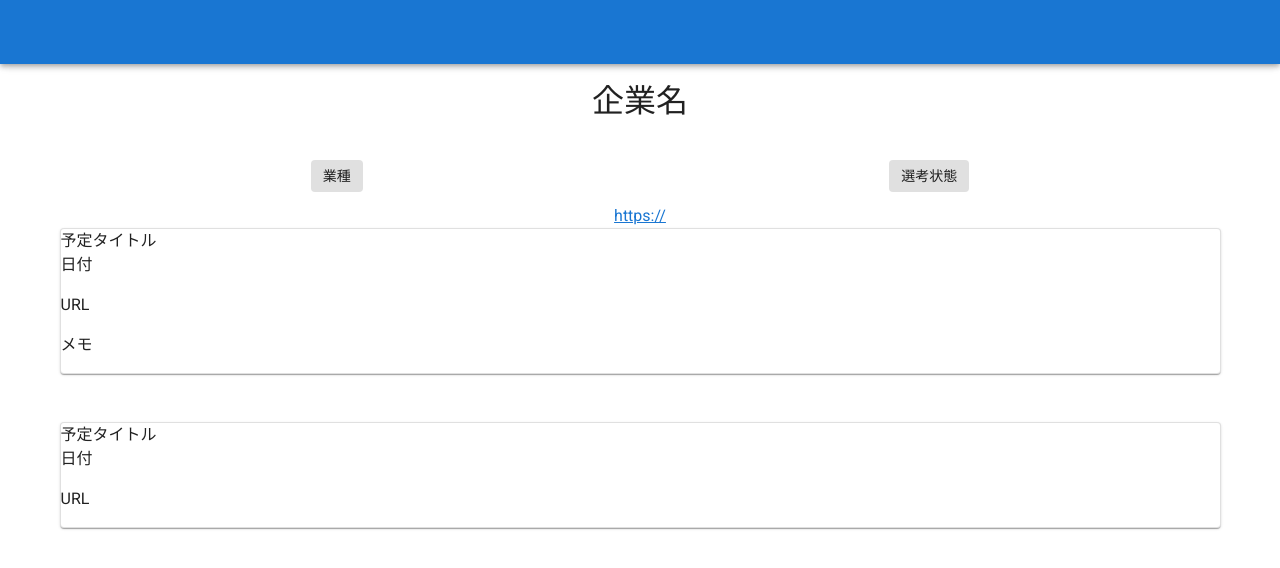
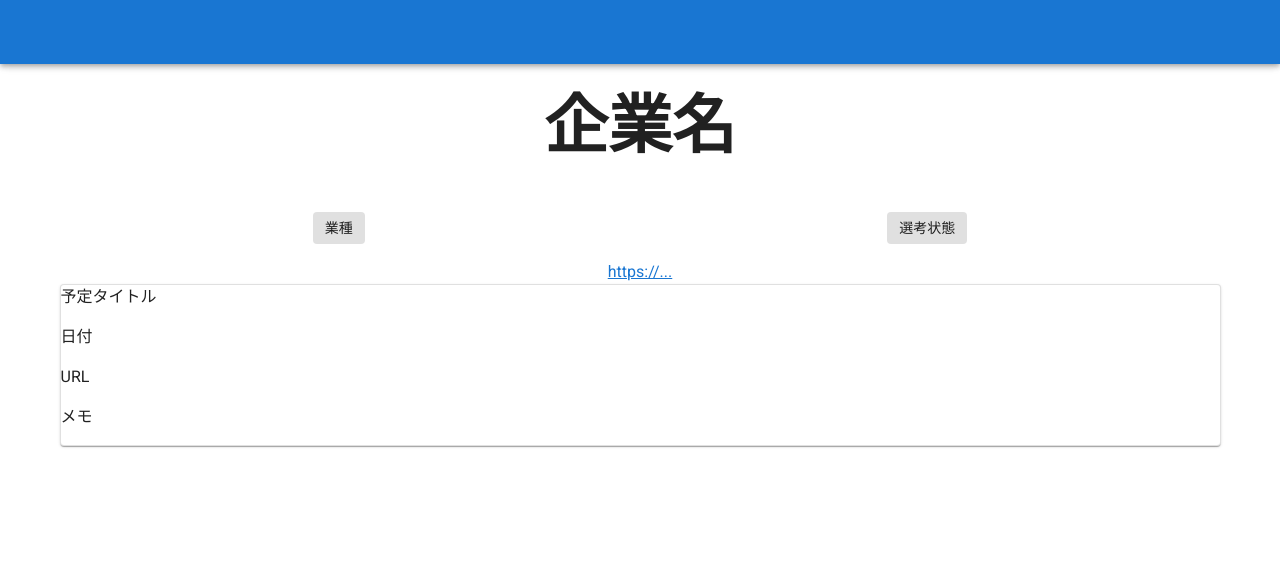
Before and after one commit to masudaryuto/mitm-app, a Vue app: page /company in a window 1280 px wide. Shown: the top 568 px of the page. Built offline with nearby package versions, Linux system fonts and the light colour scheme.

Commit message:
create login_form

```diff
--- a/public/index.html
+++ b/public/index.html
@@ -1,5 +1,5 @@
 <!DOCTYPE html>
-<html lang="en">
+<html lang="ja">
   <head>
     <meta charset="utf-8">
     <meta http-equiv="X-UA-Compatible" content="IE=edge">
--- a/src/components/VMain.vue
+++ b/src/components/VMain.vue
@@ -1,5 +1,37 @@
 <template>
   <v-container>
+
+    <div class="login_form">
+      <h1>ログイン</h1>
+
+      <v-text-field
+      placeholder="id"
+      outlined>
+      </v-text-field>
+
+      <v-text-field
+      placeholder="password"
+      outlined>
+      </v-text-field>
+
+
+      <v-row
+      align="center"
+      justify="space-around"
+      >
+        <v-btn
+        color="primary"
+
+        @click="$router.push('/company')"
+        >
+        ログイン
+        </v-btn>
+      </v-row>
+
+    </div>
+
+
+
 
   </v-container>
 </template>
@@ -13,3 +45,14 @@ export default class VMain extends Vue {
 
 }
 </script>
+
+
+<style scoped>
+.login_form > h1{
+  color:black;
+  text-align: center;
+}
+
+
+
+</style>
--- a/src/components/mitm-app/VCompany.vue
+++ b/src/components/mitm-app/VCompany.vue
@@ -4,20 +4,21 @@
 	justify-center
 	>
 	<div class="company_name">
-		企業名
+		<h1>{{companyName}}</h1>
 	</div>
 	</v-layout>
 
 	<br><br>
 
+
 	<v-row
 		align="center"
 		justify="space-around"
+		class="ma-n2"
 	>
 		<v-chip
-			class="Industry"
+			class="Indust"
 			label
-			width="10"
 		>
 
 			{{industryText}}
@@ -28,17 +29,13 @@
 		>
 			{{statusText}}
 		</v-chip>
-
-
 	</v-row>
 
 	<br>
 
 	<v-layout justify-center>
-		<a href="">https://</a>
-
+		<a v-bind:href="company_url">{{company_url}}</a>
 	</v-layout>
-
 
 	<v-card
 		elevation="1"
@@ -46,39 +43,21 @@
 		title
 		>
 		<div class="schedule_title">
-			予定タイトル
+			<p>{{companySchedule.scheduleTitle}}</p>
 		</div>
 		<div class="schedule_date">
-			<p>日付      </p>
+			<p>{{companySchedule.scheduleDate}}</p>
 		</div>
 		<div class="company_url">
-			<p>URL      </p>
+			<p>{{companySchedule.scheduleUrl}}</p>
 		</div>
 		<div class="memo">
-			<p>メモ      </p>
+			<p>{{companySchedule.scheduleMemo}}</p>
 		</div>
 	</v-card>
 
 	<br><br>
 
-	<v-card
-		elevation="1"
-		outlined
-		title
-		>
-		<div class="schedule_title">
-			予定タイトル
-		</div>
-		<div class="schedule_date">
-			<p>日付      </p>
-		</div>
-		<div class="company_url">
-			<p>URL      </p>
-		</div>
-		<div class="memo">
-
-		</div>
-	</v-card>
 
 
   </v-container>
@@ -89,8 +68,15 @@ import {Vue, Component, Prop} from 'vue-property-decorator';
 
 @Component({})
 export default class VCompany extends Vue {
+	public companyName = '企業名'
 	public statusText = '選考状態'
 	public industryText = '業種'
+	public company_url = 'https://...'
+	public companySchedule = {scheduleTitle:'予定タイトル', scheduleDate:'日付', scheduleUrl:'URL', scheduleMemo:'メモ'}
+
+
+
+
 
 
 }
```
